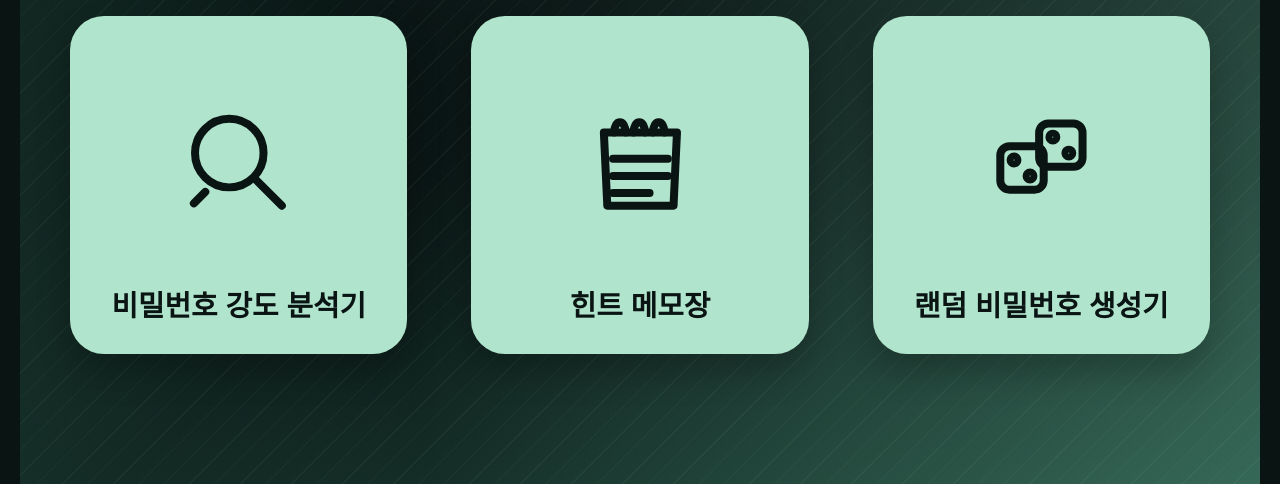
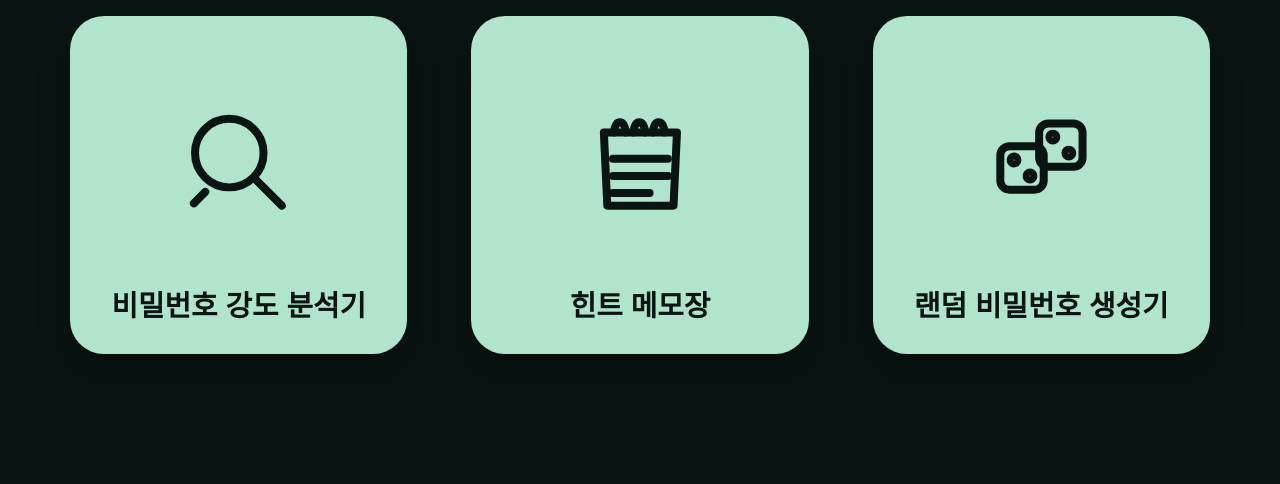
Before and after one commit to htrf1010/PasswordManager, a website: page public/index.html in a window 1280 px wide. Shown: the part 369-853 px from the top of the page. Drawn offline with Linux system fonts and the light colour scheme; no server answers; a web font is replaced by a local one.

Commit message:
Restore home background

```diff
--- a/public/css/style.css
+++ b/public/css/style.css
@@ -101,7 +101,6 @@ h2 {
 }
 
 .hero-panel {
-  position: relative;
   display: flex;
   min-height: 100%;
   flex-direction: column;
@@ -109,26 +108,7 @@ h2 {
   align-items: center;
   padding: 30px 0 32px;
   margin-bottom: 0;
-  overflow: hidden;
-  background:
-    linear-gradient(135deg, rgba(9, 20, 19, 0.96) 0%, rgba(9, 20, 19, 0.86) 42%, rgba(40, 90, 74, 0.72) 100%),
-    radial-gradient(circle at 50% 0%, rgba(176, 228, 204, 0.18), transparent 42%),
-    linear-gradient(180deg, #091413 0%, #10231f 58%, #285a4a 100%);
-}
-
-.hero-panel::before {
-  position: absolute;
-  inset: 0;
-  pointer-events: none;
-  background:
-    linear-gradient(90deg, rgba(64, 138, 113, 0.16), transparent 32%, rgba(176, 228, 204, 0.1)),
-    repeating-linear-gradient(135deg, rgba(176, 228, 204, 0.055) 0 1px, transparent 1px 18px);
-  content: "";
-}
-
-.hero-panel > * {
-  position: relative;
-  z-index: 1;
+  background: var(--bg);
 }
 
 .hero-panel.is-hidden {
```
